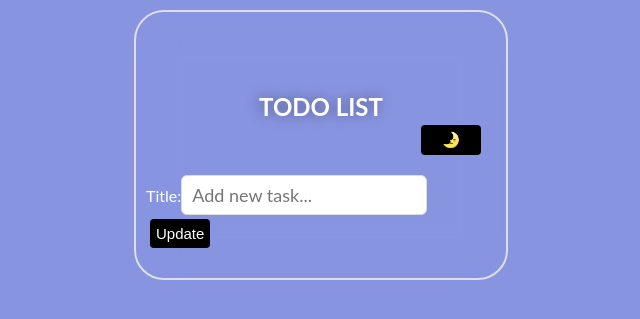
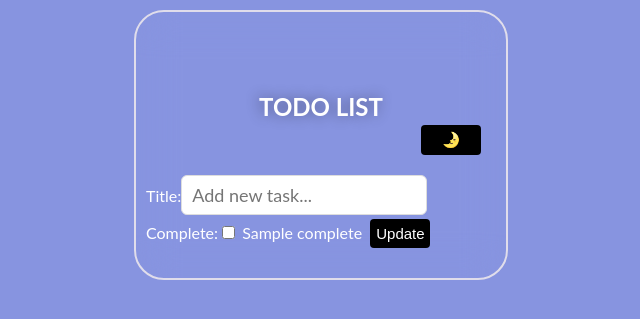
Before and after one commit to hossainchisty/Django-Todo-App, a Django app: template Project/Todo/templates/update_tasks.html in a window 1280 px wide. Shown: the top 319 px of the page, without its empty margins (319-959 px from the left). Run offline with Django 3.2, Linux system fonts and the light colour scheme; tables that the repository leaves empty hold one stand-in row (values such as "Sample post"); the template is opened without the code that fills it: values that come from a table or form of the project are taken from there, most other values are stand-ins (such as "Sample title", 1, 10 or a date in 2020).

```diff
--- a/Project/Todo/forms.py
+++ b/Project/Todo/forms.py
@@ -8,4 +8,4 @@ class TaskForm(forms.ModelForm):
 
     class Meta:
         model = Task
-        fields = ['title',]
+        fields = ['title','complete']
--- a/Project/Todo/templates/update_tasks.html
+++ b/Project/Todo/templates/update_tasks.html
@@ -6,6 +6,7 @@
         <form method="post">
 			{% csrf_token %}
 			{{ form }}
+			{{ complete }}
 			<button type="submit">Update</button>
 		</form>
 		</p>
```
Also changed, not shown: Project/Todo/templates/index.html (+3 -14 lines), Project/db.sqlite3.
